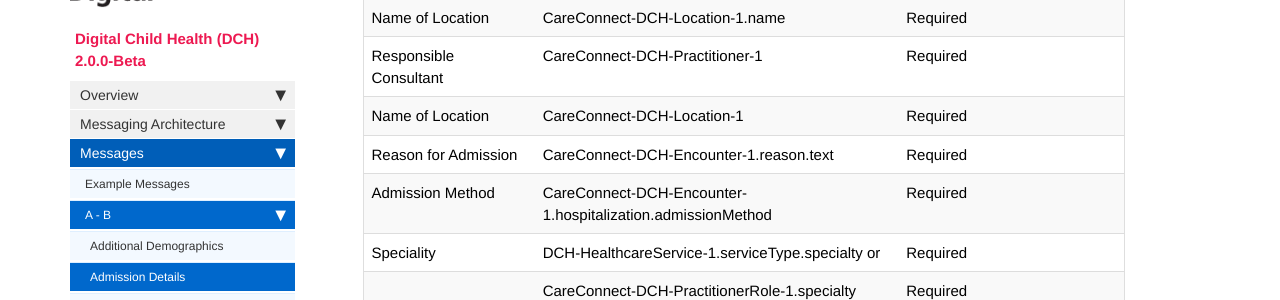
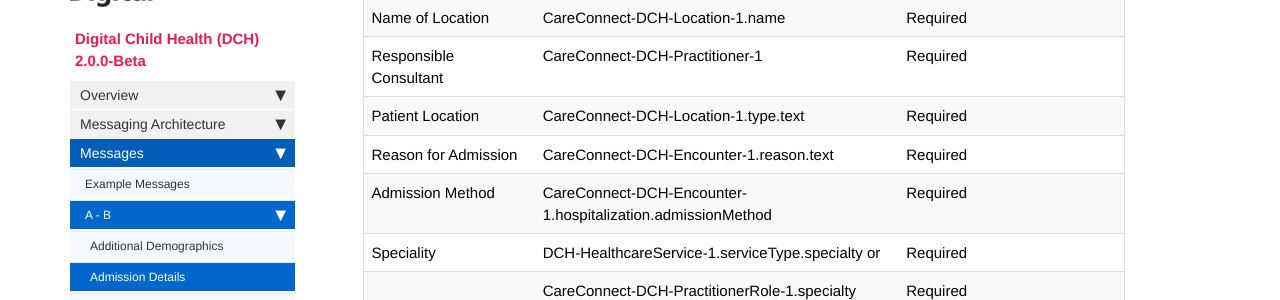
Before and after one commit to nhsconnect/Digital-Child-Health-STU3, a Jekyll site: the page built from pages/explore/explore_admission_details.md, in a window 1280 px wide and 900 px high, scrolled down 664 px. Shown: the part 153-453 px from the top of the window. Built offline with Jekyll 4.4.1, drawn with Linux system fonts in a browser that asks for light colours; nearby versions of some CDN libraries; comment, search, counter and statistics services are not loaded.

Commit message:
Correction to Admission event

```diff
--- a/pages/explore/explore_admission_details.md
+++ b/pages/explore/explore_admission_details.md
@@ -31,7 +31,7 @@ The Child Health Event data items are fulfilled by elements within the FHIR reso
 | ODS Site Code               | CareConnect-DCH-Location-1.identifier (ODS Site Code)   | Mandatory                   |
 | Name of Location            | CareConnect-DCH-Location-1.name   | Required                   |
 | Responsible Consultant      | CareConnect-DCH-Practitioner-1                          | Required                    |
-| Name of Location            | CareConnect-DCH-Location-1    | Required                   |
+| Patient Location            | CareConnect-DCH-Location-1.type.text    | Required                   |
 | Reason for Admission        | CareConnect-DCH-Encounter-1.reason.text                      | Required                    |
 | Admission Method            | CareConnect-DCH-Encounter-1.hospitalization.admissionMethod | Required                    |
 | Speciality                  | DCH-HealthcareService-1.serviceType.specialty or          | Required                    |
```
Also changed, not shown: pages/overview/overview_release_notes.md (+1 -0 lines).
